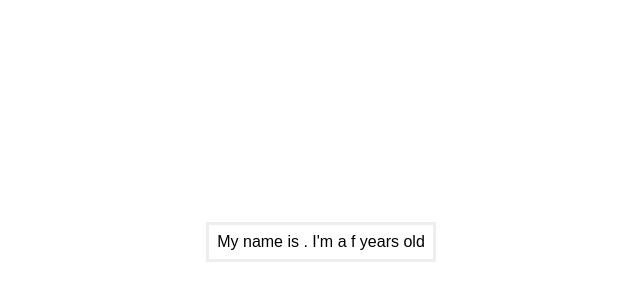
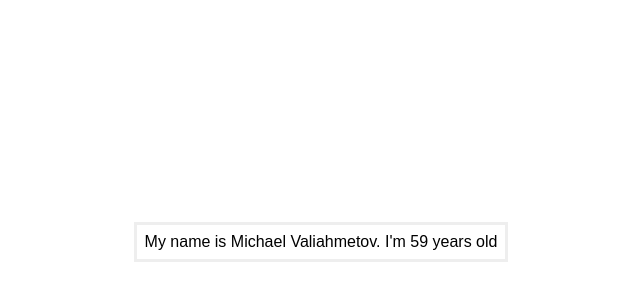
Before and after one commit to MVprogramm/react_component_greeting, a React app: page / in a window 1280 px wide. Shown: the part 166-466 px from the top of the page, without its empty margins (319-959 px from the left). Built offline with nearby package versions, Linux system fonts and the light colour scheme.

Commit message:
working project

```diff
--- a/src/Greeting.jsx
+++ b/src/Greeting.jsx
@@ -5,8 +5,8 @@ import moment from "moment";
 function Greeting(props) {
   return (
     <div className="greeting">
-      My name is {props.firstName} {props.lastName}. I'm{" "}
-      {moment(props.birthDate).fromNow().slice(0, 3)} years old
+      My name is {props.person.firstName} {props.person.lastName}. I'm{" "}
+      {moment(props.person.birthDate).fromNow().slice(0, 3)} years old
     </div>
   );
 }
```
